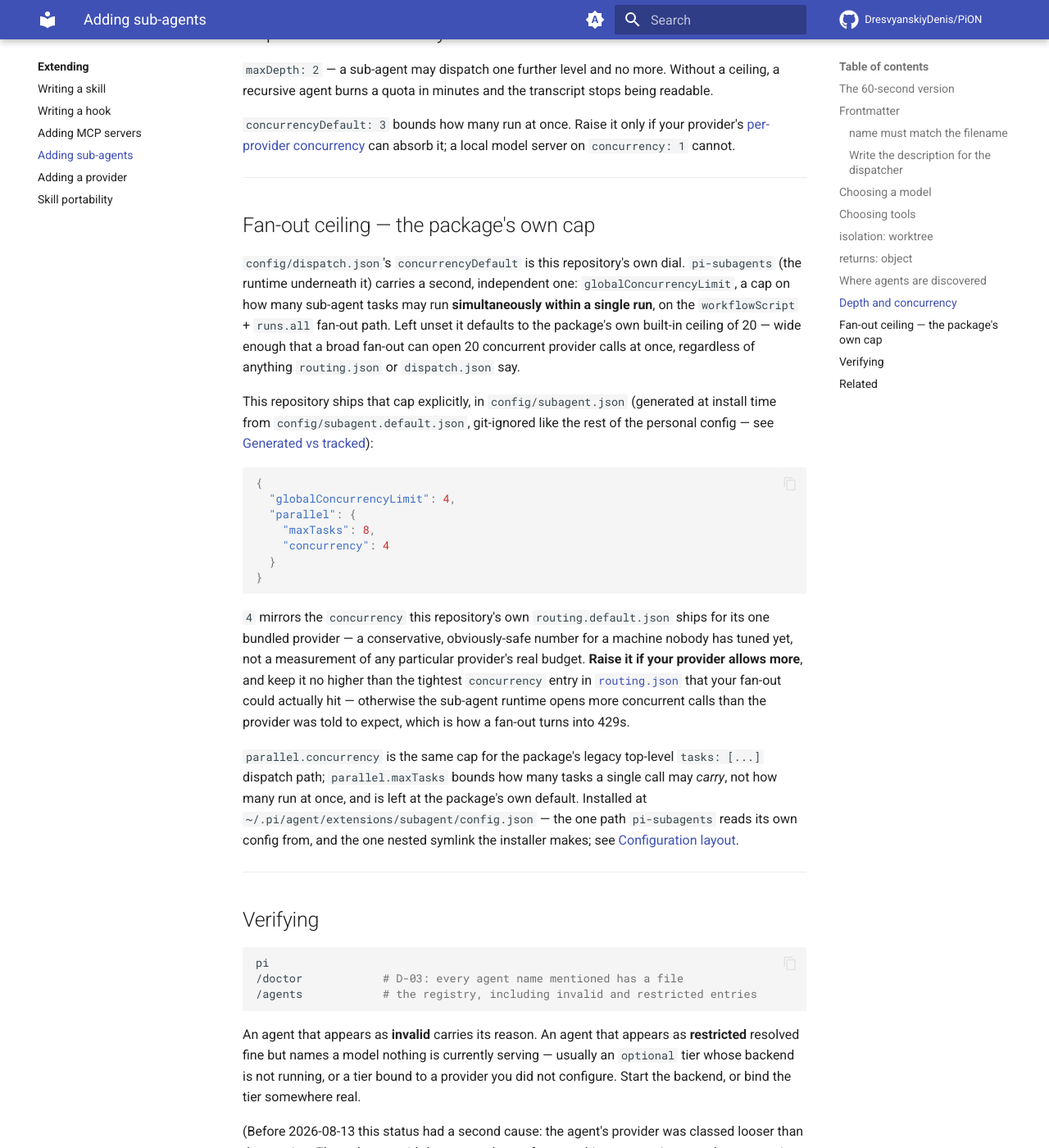
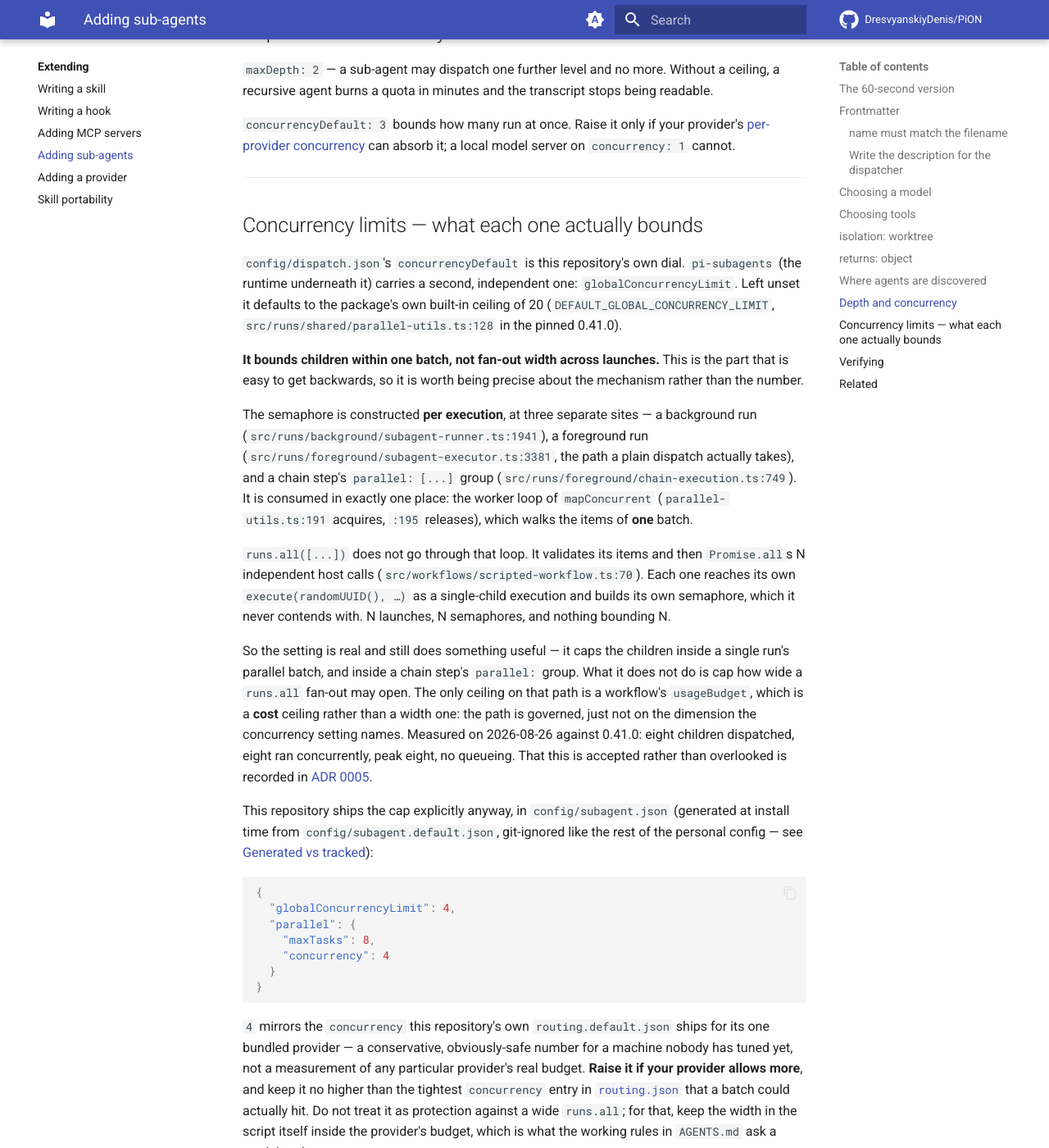
Before and after one commit to DresvyanskiyDenis/PiON, an MkDocs documentation site: the page built from docs/extending/subagents.md, in a window 1280 px wide and 1400 px high, scrolled down 4649 px. Shown: the whole window at 82% size. Built offline with MkDocs 1.6.1 and Material for MkDocs 9.7.7, drawn with Linux system fonts in a browser that asks for light colours; comment, search, counter and statistics services are not loaded.

Commit message:
docs(concurrency): globalConcurrencyLimit bounds batches, not runs.all
Three places claimed the setting caps the width of a runs.all fan-out. The claim
was wrong in its mechanism, not just its number, which is why a plausible citation
to a real semaphore survived: the semaphore is built per execution and consumed
only by mapConcurrent's worker loop, which walks one batch. runs.all Promise.alls
N independent host calls, each building its own semaphore it never contends with.

Verified against the pinned pi-subagents 0.41.0. The only ceiling on that path is
a workflow's usageBudget, which bounds cost rather than width.

Records the gap as a decision rather than closing it: ADR 0005 states what was
considered, why enforcement was rejected, and what would reopen it.

````diff
--- /dev/null
+++ b/docs/adr/0005-unbounded-fan-out-on-runs-all.md
@@ -0,0 +1,93 @@
+# ADR 0005: A wide `runs.all` fan-out is not width-capped, and that is accepted
+
+- **Status:** accepted
+- **Date:** 2026-08-26
+
+## Context
+
+`pi-subagents` exposes two ways to run children in parallel, and this repository documented both as
+if one setting bounded them. It does not.
+
+`globalConcurrencyLimit` is read into a semaphore that is constructed **per execution**, at three
+separate sites in the pinned 0.41.0 — a background run
+(`src/runs/background/subagent-runner.ts:1941`), a foreground run
+(`src/runs/foreground/subagent-executor.ts:3381`, which is the path a plain dispatch takes), and a
+chain step's `parallel: [...]` group (`src/runs/foreground/chain-execution.ts:749`). It is consumed
+in exactly one place: the worker loop of `mapConcurrent`, which acquires at
+`src/runs/shared/parallel-utils.ts:191` and releases at `:195` while walking the items of **one**
+batch. Unset, it falls back to the package's own `DEFAULT_GLOBAL_CONCURRENCY_LIMIT = 20`
+(`parallel-utils.ts:128`).
+
+`runs.all([...])` never enters that loop. It validates its items and then `Promise.all`s N
+independent host calls (`src/workflows/scripted-workflow.ts:70`); each reaches its own
+`execute(randomUUID(), …)` as a single-child execution and constructs its own semaphore, which it
+never contends with. N launches, N semaphores, nothing bounding N. Measured on 2026-08-26: eight
+children dispatched, eight ran concurrently, peak eight, no queueing — the 3.58 s spread in start
+times was each child's own first-turn latency, not a wait for a slot.
+
+The path is not ungoverned. A workflow's `usageBudget` is enforced once across the workflow. But that
+is a **cost** ceiling, not a width one: it can stop a fan-out after the fact, and cannot stop twelve
+provider calls opening at the same instant.
+
+Three places in the documentation asserted the opposite. The claim was wrong in its *mechanism*, not
+merely in its number, which is why it survived review for weeks: a plausible-looking citation pointed
+at a real semaphore that really does bound something, just not the thing being described.
+
+## Decision
+
+**The `runs.all` path stays width-uncapped. Enforcement was considered and deliberately not
+implemented; the documentation states the gap instead.**
+
+Concretely: `globalConcurrencyLimit` is documented as bounding children within one parallel batch and
+within a chain step's `parallel:` group. Keeping a fan-out inside the provider's `concurrency` budget
+is stated as the caller's job, in `AGENTS.md`, on the [sub-agents](../extending/subagents.md)
+page, and in `config/subagent.json`'s own comment — the three places a reader could otherwise pick up
+the old claim.
+
+## Consequences
+
+**Positive**
+
+- The remaining documentation is true about the mechanism, so a reader who sizes a fan-out against
+  the provider budget gets the answer the code will actually produce.
+- No wrapper sits between a workflow script and the runtime, so an upstream change to how `runs.all`
+  launches children cannot silently invalidate a local cap.
+- The setting keeps doing the real work it does, on batches, rather than being removed for not doing
+  work it never did.
+
+**Negative**
+
+- A script that fans out twelve ways opens twelve concurrent provider calls, and a provider on a
+  tighter budget answers with 429s. Nothing in this repository catches that before it happens.
+- The protection is a documented instruction to a model, which is weaker than a check.
+- Anyone reading only `config/subagent.json`'s key names could still infer the old, wrong reading;
+  the `_comment` exists for exactly that reader.
+
+**Neutral**
+
+- The `usageBudget` ceiling is unaffected and still applies to the same path.
+
+## Alternatives considered
+
+| Option | Why not |
+|---|---|
+| Wrap `runs.all` and admit items through a repository-owned semaphore | It is the only real fix, and it means owning a scheduler that shadows the package's own. It would have to be re-verified against every `pi-subagents` upgrade, and getting it wrong deadlocks a fan-out rather than merely widening it. Too much machinery to defend a limit that a one-line instruction defends nearly as well. |
+| Refuse a `runs.all` whose item count exceeds the configured limit | Cheap, and it turns a working wide fan-out into a hard failure. The width is usually legitimate; the provider budget is the real constraint, and it varies per provider and per key. A refusal keyed to a number nobody measured trains people to raise the number. |
+| Ask upstream to make the semaphore process-wide | The right long-term home for it, and not something to block on. Worth raising; not a reason to leave the documentation wrong in the meantime. |
+
+## Reopen this if
+
+- `pi-subagents` gains a process-wide or workflow-wide concurrency limit — then adopt it and
+  supersede this ADR rather than reinterpreting it.
+- A wide fan-out is observed producing provider 429s in normal use, rather than in a deliberate
+  stress test. That converts the negative consequence above from theoretical to measured, which is a
+  different decision.
+- The `usageBudget` check moves, changes scope, or stops being enforced once per workflow — the
+  "governed, but on cost" half of this argument depends on it.
+
+## Related
+
+- [Sub-agents](../extending/subagents.md) — what each concurrency setting bounds
+- [Routing](../configuration/routing.md#concurrency) — the per-provider budget this defers to
+- [Package ledger](../PACKAGES.md) — `pi-subagents` 0.41.0, the version every line reference above
+  was verified against
--- a/docs/configuration/index.md
+++ b/docs/configuration/index.md
@@ -94,7 +94,7 @@ Fact 2.
 | add your own skill | `skills` in `config/settings.json` | [Adding a skill](../extending/skills.md) |
 | add your own sub-agent | `agents/` + `config/dispatch.json` | [dispatch.json](dispatch.md) |
 | limit how deep sub-agents may nest | `maxDepth` in `config/dispatch.json` | [dispatch.json](dispatch.md#maxdepth) |
-| raise (or lower) how many sub-agent tasks may run at once | `globalConcurrencyLimit` in `config/subagent.json` | [Sub-agents](../extending/subagents.md#fan-out-ceiling-the-packages-own-cap) |
+| raise (or lower) how many children run at once inside one parallel batch | `globalConcurrencyLimit` in `config/subagent.json` | [Sub-agents](../extending/subagents.md#concurrency-limits-what-each-one-actually-bounds) |
 | turn off session digests | `config/digest.json` | [Session lifecycle](sessions.md#digestjson) |
 | auto-trust a directory root | `config/trusted-roots.json` | [Paths and trust](paths-and-trust.md) |
 | set a per-project default model | `<project>/.pi/settings.json` | [Paths and trust](paths-and-trust.md#per-project-settings) |
@@ -122,7 +122,7 @@ Task-shaped versions of these, with the commands, live in the
 | [`trusted-roots.json`](paths-and-trust.md), [`path-defaults.json`](paths-and-trust.md) | **yes** | which filesystem roots are auto-trusted, and the single default tier/egress policy |
 | [`web.json`](tools.md#web), [`web-search.json`](tools.md#web) | **yes** | search backend, SSRF policy, cookie policy, tool names |
 | [`quota.json`](sessions.md#quotajson) | **yes** | quota metering for metered providers |
-| [`subagent.json`](../extending/subagents.md#fan-out-ceiling-the-packages-own-cap) | **yes** | `pi-subagents`' own global fan-out ceiling and legacy top-level `parallel` caps |
+| [`subagent.json`](../extending/subagents.md#concurrency-limits-what-each-one-actually-bounds) | **yes** | `pi-subagents`' own per-batch concurrency cap and legacy top-level `parallel` caps |
 | [`pi-lsp.json`](tools.md#pi-lspjson) | no | language servers |
 | [`shell/pi-env.sh`](environment.md) | no | environment, secret *references*, proxy, CA bundle |
 
--- a/docs/extending/subagents.md
+++ b/docs/extending/subagents.md
@@ -191,17 +191,38 @@ server on `concurrency: 1` cannot.
 
 ---
 
-## Fan-out ceiling — the package's own cap
+## Concurrency limits — what each one actually bounds
 
 `config/dispatch.json`'s `concurrencyDefault` is this repository's own dial. `pi-subagents` (the
-runtime underneath it) carries a second, independent one: `globalConcurrencyLimit`, a cap on how
-many sub-agent tasks may run **simultaneously within a single run**, on the `workflowScript` +
-`runs.all` fan-out path. Left unset it defaults to the package's own built-in ceiling of 20 — wide
-enough that a broad fan-out can open 20 concurrent provider calls at once, regardless of anything
-`routing.json` or `dispatch.json` say.
+runtime underneath it) carries a second, independent one: `globalConcurrencyLimit`. Left unset it
+defaults to the package's own built-in ceiling of 20 (`DEFAULT_GLOBAL_CONCURRENCY_LIMIT`,
+`src/runs/shared/parallel-utils.ts:128` in the pinned 0.41.0).
 
-This repository ships that cap explicitly, in `config/subagent.json` (generated at install time
-from `config/subagent.default.json`, git-ignored like the rest of the personal config — see
+**It bounds children within one batch, not fan-out width across launches.** This is the part that is
+easy to get backwards, so it is worth being precise about the mechanism rather than the number.
+
+The semaphore is constructed **per execution**, at three separate sites — a background run
+(`src/runs/background/subagent-runner.ts:1941`), a foreground run
+(`src/runs/foreground/subagent-executor.ts:3381`, the path a plain dispatch actually takes), and a
+chain step's `parallel: [...]` group (`src/runs/foreground/chain-execution.ts:749`). It is consumed
+in exactly one place: the worker loop of `mapConcurrent` (`parallel-utils.ts:191` acquires,
+`:195` releases), which walks the items of **one** batch.
+
+`runs.all([...])` does not go through that loop. It validates its items and then `Promise.all`s N
+independent host calls (`src/workflows/scripted-workflow.ts:70`). Each one reaches its own
+`execute(randomUUID(), …)` as a single-child execution and builds its own semaphore, which it never
+contends with. N launches, N semaphores, and nothing bounding N.
+
+So the setting is real and still does something useful — it caps the children inside a single run's
+parallel batch, and inside a chain step's `parallel:` group. What it does not do is cap how wide a
+`runs.all` fan-out may open. The only ceiling on that path is a workflow's `usageBudget`, which is a
+**cost** ceiling rather than a width one: the path is governed, just not on the dimension the
+concurrency setting names. Measured on 2026-08-26 against 0.41.0: eight children dispatched, eight
+ran concurrently, peak eight, no queueing. That this is accepted rather than overlooked is recorded
+in [ADR 0005](../adr/0005-unbounded-fan-out-on-runs-all.md).
+
+This repository ships the cap explicitly anyway, in `config/subagent.json` (generated at install
+time from `config/subagent.default.json`, git-ignored like the rest of the personal config — see
 [Generated vs tracked](../configuration/index.md#fact-2-generated-vs-tracked)):
 
 ```json
@@ -214,13 +235,13 @@ from `config/subagent.default.json`, git-ignored like the rest of the personal c
 }
 ```
 
-`4` mirrors the `concurrency` this repository's own `routing.default.json` ships for its one
-bundled provider — a conservative, obviously-safe number for a machine nobody has tuned yet, not a
-measurement of any particular provider's real budget. **Raise it if your provider allows more**,
-and keep it no higher than the tightest `concurrency` entry in
-[`routing.json`](../configuration/routing.md#concurrency) that your fan-out could actually hit —
-otherwise the sub-agent runtime opens more concurrent calls than the provider was told to expect,
-which is how a fan-out turns into 429s.
+`4` mirrors the `concurrency` this repository's own `routing.default.json` ships for its one bundled
+provider — a conservative, obviously-safe number for a machine nobody has tuned yet, not a
+measurement of any particular provider's real budget. **Raise it if your provider allows more**, and
+keep it no higher than the tightest `concurrency` entry in
+[`routing.json`](../configuration/routing.md#concurrency) that a batch could actually hit. Do not
+treat it as protection against a wide `runs.all`; for that, keep the width in the script itself
+inside the provider's budget, which is what the working rules in `AGENTS.md` ask a model to do.
 
 `parallel.concurrency` is the same cap for the package's legacy top-level `tasks: [...]` dispatch
 path; `parallel.maxTasks` bounds how many tasks a single call may *carry*, not how many run at
--- a/docs/getting-started/config-layout.md
+++ b/docs/getting-started/config-layout.md
@@ -111,7 +111,7 @@ knows it exists.
 | `config/routing.json` | this repo's extensions, `pi-tier` | The three tiers, per-provider egress class, per-provider concurrency cap, and `onProviderError` |
 | `config/guard.json` | [`guard`](../extensions/guard.md) | Protected branches, and the tool names the routing observer watches |
 | `config/dispatch.json` | [`dispatch`](../extensions/dispatch.md) | Depth limit, default tier and egress, agent registry directories, concurrency defaults |
-| `config/subagent.json` | `pi-subagents` (linked to `extensions/subagent/config.json`, the package's own config path — not `dispatch.json`) | The package's global fan-out ceiling and legacy top-level `parallel` caps |
+| `config/subagent.json` | `pi-subagents` (linked to `extensions/subagent/config.json`, the package's own config path — not `dispatch.json`) | The package's per-batch concurrency cap and legacy top-level `parallel` caps |
 | `config/compaction.json` | [`compaction`](../extensions/compaction.md) | Loop-guard thresholds, headless exit code, pinned sources, absolute threshold |
 | `config/digest.json` | [`digest`](../extensions/digest.md) | Whether digests run, the summariser tier, output directory |
 | `config/quota.json` | [`quota`](../extensions/quota.md) | Token file path, TTL, pre-flight threshold |
--- a/mkdocs.yml
+++ b/mkdocs.yml
@@ -181,6 +181,7 @@ nav:
       - adr/0002-fail-open-guard-fail-closed-hooks.md
       - adr/0003-vendor-the-mcp-adapter.md
       - adr/0004-egress-classes-are-declarative.md
+      - adr/0005-unbounded-fan-out-on-runs-all.md
   - Reference:
       - reference/exit-codes.md
       - reference/identifiers.md
````
Also changed, not shown: AGENTS.md (+5 -4 lines), docs/adr/index.md (+2 -1 lines), 1 other file.
